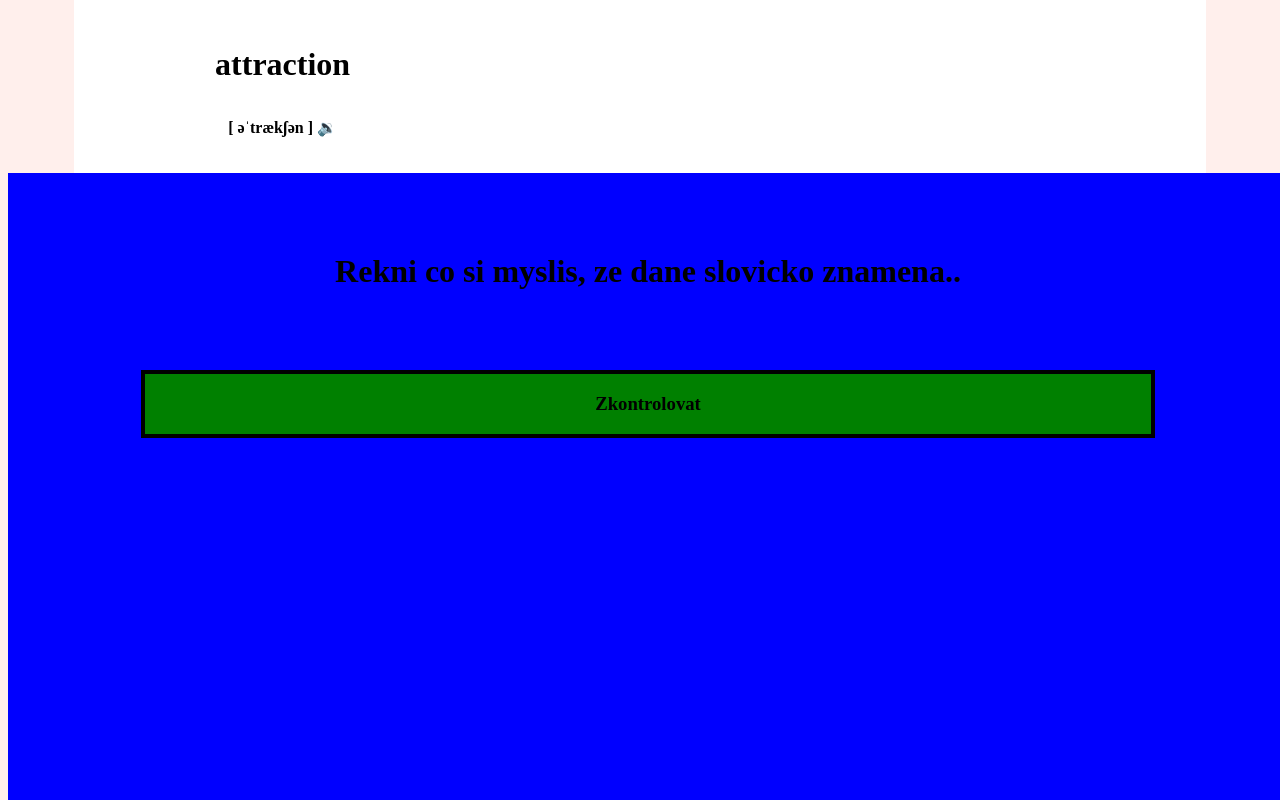
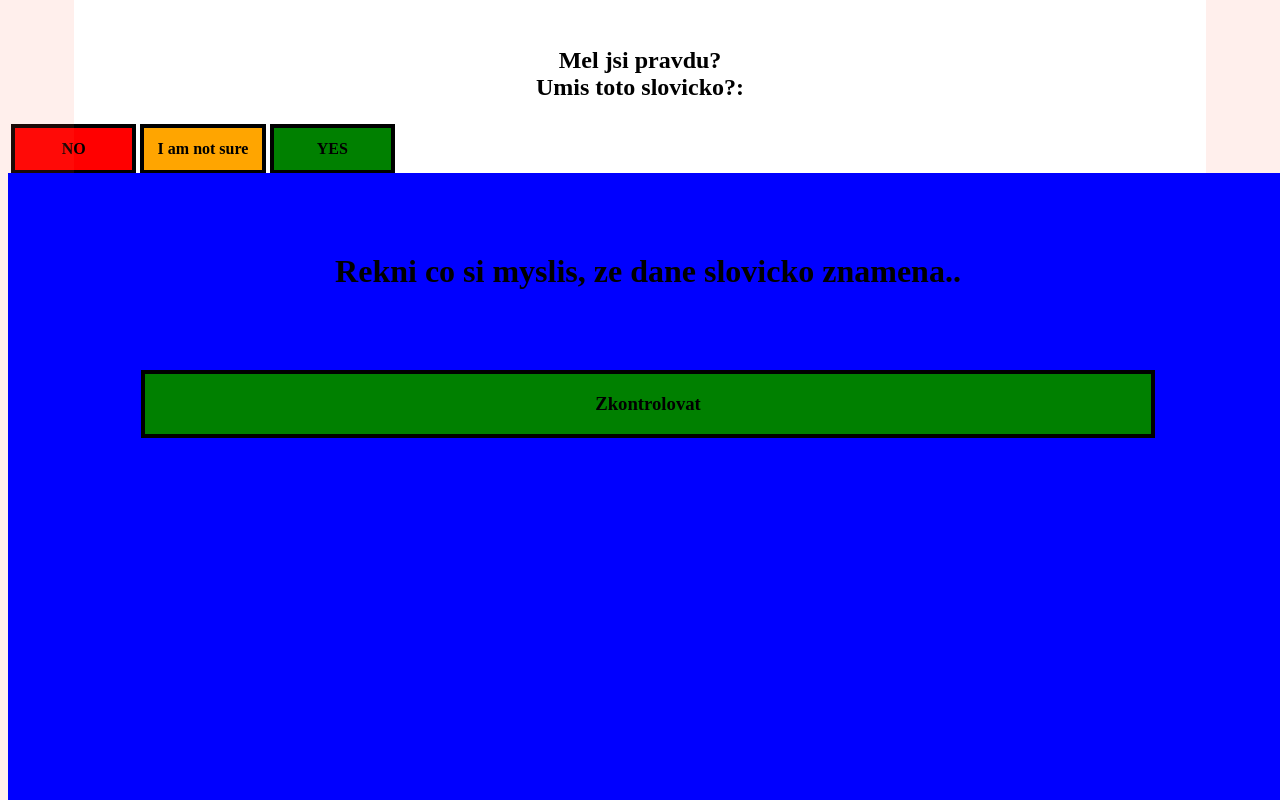
Before and after one commit to Applemann/LearnEnglishWords, a Svelte app: page / in a window 1280 px wide. Shown: the top 800 px of the page. Built offline with nearby package versions, Linux system fonts and the light colour scheme; the HTML template or start-up script is replaced by a standard one.

Commit message:
Add changing trained words

```diff
--- a/src/components/WordDetail.svelte
+++ b/src/components/WordDetail.svelte
@@ -1,9 +1,10 @@
+{#if visible}
 
 <div style="width: {width}">
   <Container>
-  <Title><b>attraction</b></Title>
+    <Title><b>{word.text}</b></Title>
 
-  <div class="sound">[ əˈtrækʃən ]   &#x1F509;</div>
+    <div class="sound">[ {word.pronunciation} ]   &#x1F509;</div>
   </Container>
 
 
@@ -11,23 +12,25 @@
     <Container label="Vyznamy:" paddingTop="15pt">
       <div class="sense descriptions">
         <ul>
-      <li> pritazlivost </li>
-      <li> puvab, kouzlo </li>
-      <li> atrakce, zajimavost </li>
+          {#each word.sense as sense}
+            <li> {sense} </li>
+          {/each}
         </ul>
       </div>
     </Container>
 
     <Container label="Priklady:" paddingTop="10pt">
       <ul class="descriptions">
-  <li> Maybe that was the attraction she felt for people like Yancey and Allen. </li>
-  <li> That physical attraction was responsible for the pounding of her heart right now. </li>
+        {#each word.examples as example}
+          <li> {example} </li>
+        {/each}
       </ul>
     </Container>
 
   </center>
 </div>
 
+{/if}
 
 
 <script>
@@ -36,6 +39,9 @@
   import Button from '../common/Button.svelte';
 
   export let width = "100%";
+  export let word;
+  export let visible = false;
+
 </script>
 
 
--- /dev/null
+++ b/src/models/Word.js
@@ -0,0 +1,12 @@
+export default class Word {
+  constructor(text) {
+    this.text = text;
+    this.pronunciation = "";
+    this.sound = "";
+    this.sense = [];
+    this.examples = [];
+  }
+  toString() {
+    return this.text;
+  }
+}
--- a/src/views/TrainingWordsView.svelte
+++ b/src/views/TrainingWordsView.svelte
@@ -1,27 +1,37 @@
 <table>
   <tr>
     <td>
-      <div class="button left"> &#x25C0; </div>
+      <div class="button left" on:click={() => nextWord(-1)}> &#x25C0; </div>
     </td>
     <td>
       <center>
-        <WordDetail width="60%"/>
+        {#each wordList as word, id}
+          <WordDetail width="60%" word={word} visible={currentVisible === id}/>
+        {/each}
       </center>
     </td>
     <td>
-      <div class="button right"> &#x25B6; </div>
+      <div class="button right" on:click={() => nextWord(1)}> &#x25B6; </div>
     </td>
   </tr>
 </table>
 
-<Wall visible={wallVisible} />
-<QuestionDialog/>
+<Wall bind:visible={wallVisible} />
+<QuestionDialog />
 
 <script>
   import WordDetail from '../components/WordDetail.svelte';
   import Wall from '../components/Wall.svelte';
   import QuestionDialog from '../components/QuestionDialog.svelte';
+  import Word from '../models/Word.js';
+
+  export let wordList = []
   let wallVisible = true;
+
+  function nextWord(number) {
+    currentVisible += number
+    wallVisible = true;
+  }
 </script>
 
 <style>
```
Lines whose indentation alone changed are shown as unchanged.
